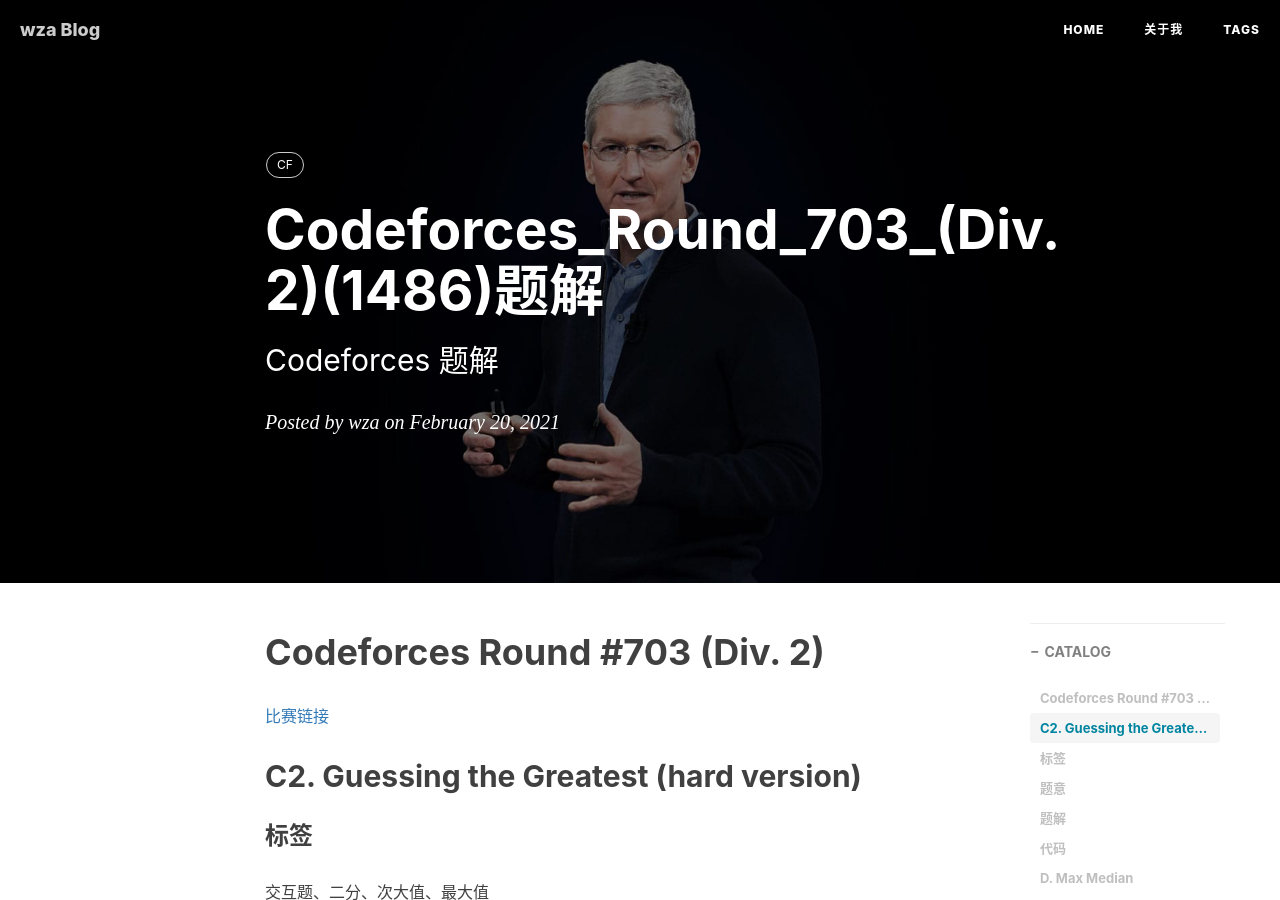
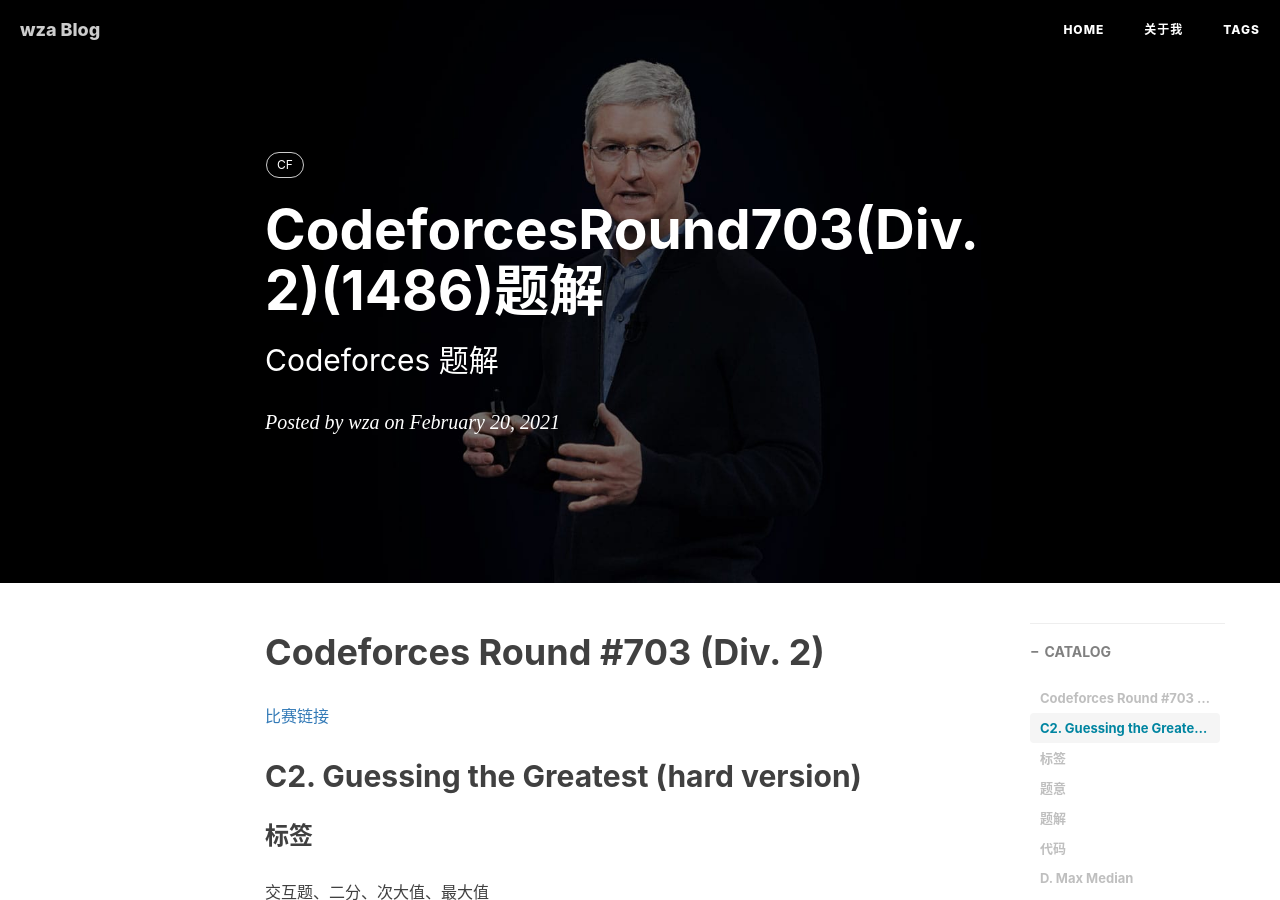
Before and after one commit to lgwza/lgwza.github.io, a Jekyll site: the page built from _posts/2020-02-20-CodeforcesRound703(Div. 2)(1486)题解.md, in a window 1280 px wide and 900 px high. Built offline with Jekyll 4.4.1, drawn with Linux system fonts in a browser that asks for light colours; nearby versions of some CDN libraries; formulas are drawn with MathJax 3; comment, search, counter and statistics services are not loaded.

Commit message:
Update and rename 2020-02-20-Codeforces_Round_703_(Div. 2)(1486)题解.md to 2020-02-20-CodeforcesRound703(Div. 2)(1486)题解.md

```diff
--- a/_posts/2020-02-20-Codeforces_Round_703_(Div. 2)(1486)题解.md
+++ b/_posts/2020-02-20-CodeforcesRound703(Div. 2)(1486)题解.md
@@ -1,6 +1,6 @@
 ---
 layout:     post
-title:      Codeforces_Round_703_(Div. 2)(1486)题解
+title:      CodeforcesRound703(Div. 2)(1486)题解
 subtitle:   Codeforces 题解
 date:       2021-02-20
 author:     wza
```
